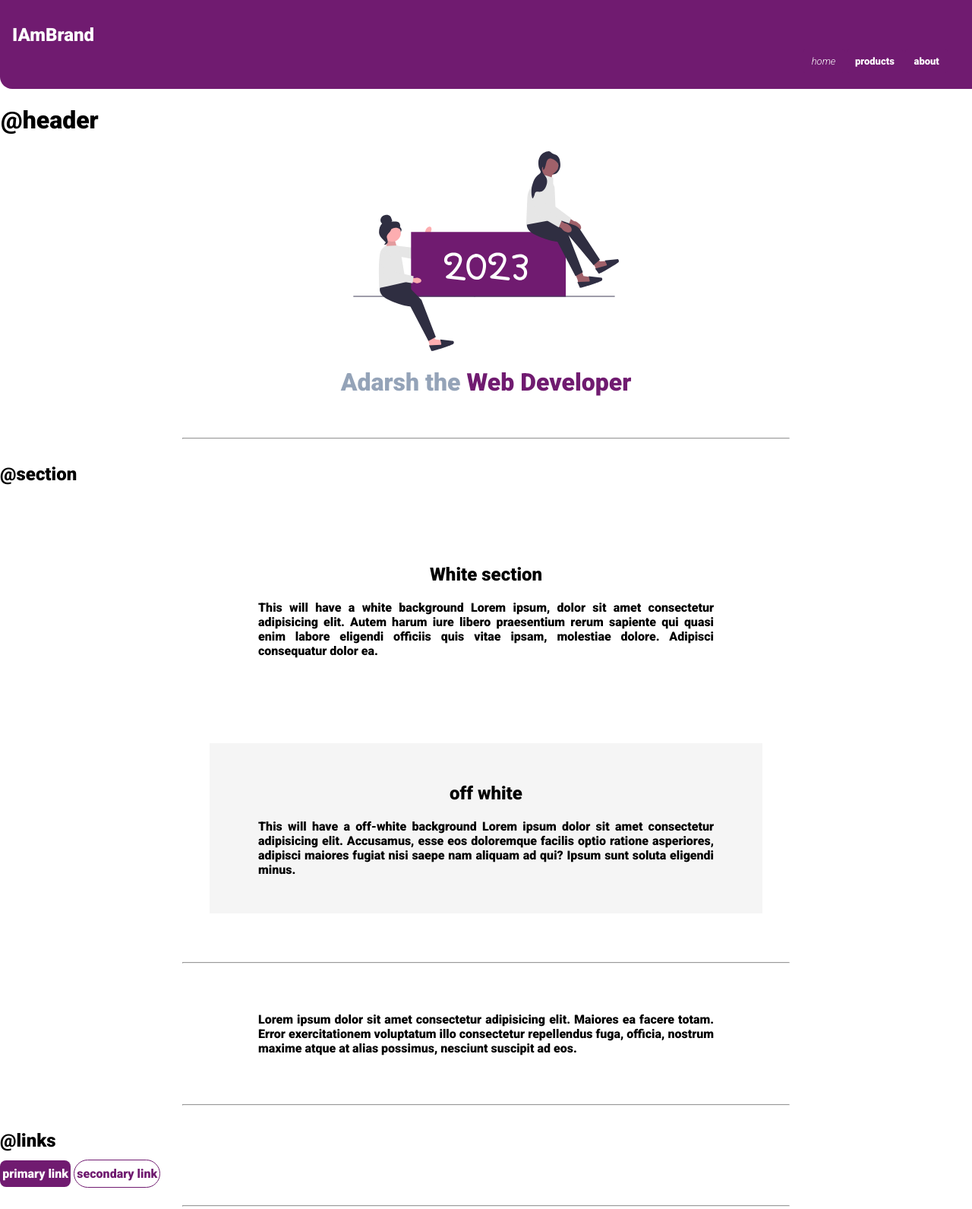
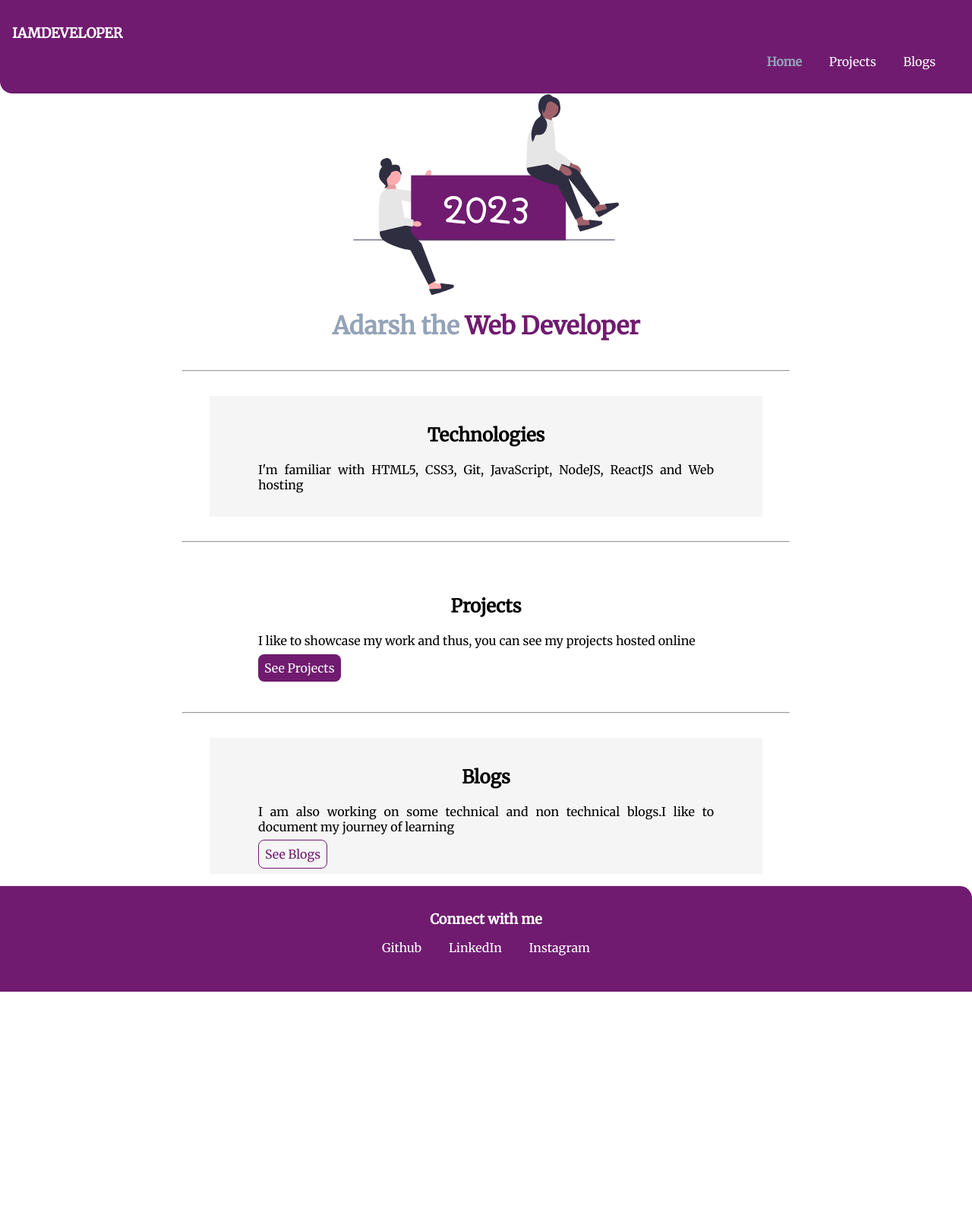
Before and after one commit to adarshportfolio/student-site, a plain HTML site: page index.html in a window 1280 px wide. Shown: the top 1591 px of the page at 76% size. After the commit the page ends 1305 px from the top, so only its background shows below. Drawn offline with Linux system fonts and the light colour scheme.

Commit message:
Fun : Complete

```diff
--- a/index.html
+++ b/index.html
@@ -1,29 +1,26 @@
 <!DOCTYPE html>
 <html lang="en">
-
 <head>
     <meta charset="UTF-8">
     <meta http-equiv="X-UA-Compatible" content="IE=edge">
     <meta name="viewport" content="width=device-width, initial-scale=1.0">
-    <title>Document</title>
-
+    <title>Home | Adarsh</title>
     <link rel="stylesheet" href="styles.css">
 </head>
-
 <body>
-
+    <!-- Nav Bar -->
     <nav class="navigation container">
-        <div class="nav-brand">IAmBrand</div>
+        <div class="nav-brand">IAMDEVELOPER</div>
 
         <ul class="list-non-bullet nav-links">
-            <li class="list-item-inline"><a class="link link-active" href="/">home</a></li>
-            <li class="list-item-inline"><a class="link" href="/">products</a></li>
-            <li class="list-item-inline"><a class="link" href="/">about</a></li>
+            <li class="list-item-inline"><a class="link link-active" href="/">Home</a></li>
+            <li class="list-item-inline"><a class="link" href="/projects.html">Projects</a></li>
+            <li class="list-item-inline"><a class="link" href="/blogs.html">Blogs</a></li>
         </ul>
     </nav>
 
+    <!-- Header -->
     <header class="hero container">
-        <h1>@header</h1>
         <img class="hero-image" src="undraw_new_year_2023_pfnc.svg" alt="header-image">
 
         <h1 class="hero-header">Adarsh the <span class="head-highlight">Web Developer</span> </h1>
@@ -31,80 +28,54 @@
 
     <hr>
 
-    <h2>@section</h2>
-    <section class="section">
-        <div class="container container-fluid">
-            <h1>White section</h1>
-            <p>This will have a white background Lorem ipsum, dolor sit amet consectetur adipisicing elit. Autem harum
-                iure libero praesentium rerum sapiente qui quasi enim labore eligendi officiis quis vitae ipsam,
-                molestiae dolore. Adipisci consequatur dolor ea.</p>
-        </div>
-    </section>
-
     <section class="section">
         <div class="container container-fluid ow">
-            <h1>off white</h1>
-            <p>This will have a off-white background Lorem ipsum dolor sit amet consectetur adipisicing elit. Accusamus,
-                esse eos doloremque facilis optio ratione asperiores, adipisci maiores fugiat nisi saepe nam aliquam ad
-                qui? Ipsum sunt soluta eligendi minus.</p>
+            <h1>Technologies</h1>
+            <p>I'm familiar with HTML5, CSS3, Git, JavaScript, NodeJS, ReactJS and Web hosting</p>
+
         </div>
     </section>
 
     <hr>
 
-    <div class="container-fluid">Lorem ipsum dolor sit amet consectetur adipisicing elit. Maiores ea facere totam. Error
-        exercitationem voluptatum illo consectetur repellendus fuga, officia, nostrum maxime atque at alias possimus,
-        nesciunt suscipit ad eos.</div>
+    <section class="section">
+        <div class="container container-fluid">
+            <h1>Projects</h1>
+            <p>I like to showcase my work and thus, you can see my projects hosted online</p>
+
+                <a class="link primary-link" href="projects.html">See Projects</a>
+
+
+        </div>
+    </section>
 
     <hr>
 
+    <section class="section">
+        <div class="container container-fluid ow">
+            <h1>Blogs</h1>
+            <p>I am also working on some technical and non technical blogs.I like to document my journey of learning</p>
+            <a class="link secondary-link" href="/">See Blogs</a>
+        </div>
+    </section>
 
-    <div>
-        <h2>@links</h2>
-        <a class="link primary-link" href="/">primary link</a>
-        <!--Note there are 2 class here-->
-        <a class="link secondary-link" href="/">secondary link</a>
-    </div>
-
-    <hr>
-
-    <div>
-        <h2>@lists-1</h2>
-        <ul>
-            <li>Item1</li>
-            <li>Item2</li>
-            <li>Item3</li>
-            <li>Item4</li>
-        </ul>
-    </div>
-
-    <div class="inline-list">
-        <h2>@lists-2</h2>
-        <ol class="pad">
-            <li class="list-item-inline">Item1</li>
-            <li class="list-item-inline">Item2</li>
-            <li class="list-item-inline">Item3</li>
-            <li class="list-item-inline">Item4</li>
-        </ol>
-    </div>
-
-    <h2>@footer</h2>
+    <!-- Footer -->
     <footer class="footer">
         <div class="footer-header">
-            Some small heading inside footer.
+            Connect with me
         </div>
         <ul class="list-non-bullet">
             <li class="list-item-inline">
-                <a class="link" href="/">SomeLink1</a>
+                <a class="link" href="https:/github.com/adarshportfolio">Github</a>
             </li>
             <li class="list-item-inline">
-                <a class="link" href="/">SomeLink2</a>
+                <a class="link" href="https://www.linkedin.com/in/adarshvsanthosh/">LinkedIn</a>
             </li>
             <li class="list-item-inline">
-                <a class="link" href="/">SomeLink3</a>
+                <a class="link" href="https://www.instagram.com/__aspirant_radiation__/">Instagram</a>
             </li>
         </ul>
     </footer>
+
 </body>
-
 </html>
--- a/styles.css
+++ b/styles.css
@@ -1,4 +1,4 @@
-@import url('https://fonts.googleapis.com/css2?family=Roboto:ital,wght@0,900;1,300&display=swap');
+@import url('https://fonts.googleapis.com/css2?family=Merriweather&display=swap');
 /* form google fonts */
 
 
@@ -9,135 +9,146 @@
     --off-white: #f5f5f5;
 }
 
-body{
-    font-family: 'Roboto', sans-serif;
-    /* from google fonts */
+body {
+    font-family: 'Merriweather', serif;
+    /* from google fonts - CSS rules to specify families*/
     margin: 0px;
     /* margin is zero - to get end to end wide page */
 }
-#takethis{
+
+#takethis {
     font-family: 'Roboto', sans-serif;
 }
 
-.container{
-    padding: 0rem 1rem; /*TopBottom LeftRight*/
+.container {
+    padding: 0rem 1rem;
+    /*TopBottom LeftRight*/
     text-align: justify;
 }
 
-.container-fluid{
+.container-fluid {
     max-width: 600px;
     margin: auto;
-    padding: 2rem 4rem;
+    padding: 1rem 4rem;
     text-align: justify;
 }
 
 
-.link{
+.link {
     text-decoration: none;
-    padding: 0.5rem 0.2rem;
+    padding: 0.5rem 0.5rem;
+    font-style: normal;
 }
 
-.primary-link{
+.primary-link {
     background-color: var(--primary-color);
     color: var(--white);
     border-radius: 0.5rem;
 }
 
-.secondary-link{
+.secondary-link {
     color: var(--primary-color);
-    border-radius: 5.5rem;
+    border-radius: 0.5rem;
     border: 1px solid var(--primary-color);
 }
 
-hr{
-    margin: 2rem 15rem;
+hr {
+    margin: 1rem 15rem;
     /* top-bottom, left-right */
 }
 
-.list-non-bullet{
+.list-non-bullet {
     list-style: none;
 }
 
-.list-item-inline{
+.list-item-inline {
     display: inline;
     padding: 0.5rem 0.5rem;
     background-color: var(--primary-color);
     border-radius: 0.2rem;
 }
 
-.inline-list{
+.inline-list {
     padding: 1rem 1rem;
 }
 
 /* navigation */
 /* you should alter ul for link position in nav bar */
 /* you should alter <a> for link font and spacing */
-.navigation{
+.navigation {
     background-color: var(--primary-color);
     color: var(--white);
     border-bottom-left-radius: 1rem;
-padding: 1rem 1rem;}
+    padding: 1rem 1rem;
+}
 
-.navigation .link{
+.navigation .link {
     text-align: end;
     color: var(--white);
 }
 
-.navigation .nav-brand{
-    font-size: x-large;
+.navigation .nav-brand {
+    font-size: large;
     font-weight: bold;
     padding-top: 1rem;
 }
 
-.navigation .nav-links{
+.navigation .nav-links {
     padding: 0px 1rem;
     text-align: end;
- font-size: small;
+    font-size: medium;
     font-weight: lighter;
 }
+
 /* link active is for highlighting in which page we are - that link appears bolder or italic as in out case */
-.navigation .link-active{
-font-style: italic;
+.navigation .link-active {
+    font-weight: 900;
+    color: var(--font-gray);
 }
 
 /* Heading */
-.hero{
-    padding:1px;
+.hero {
+    padding: 1px;
 }
 
-.hero .hero-image{
+.hero .hero-image {
     max-width: 350px;
     display: block;
     margin: auto;
 }
 
-.hero .hero-header{
+.hero .hero-header {
     color: var(--font-gray);
     text-align: center;
 }
 
-.head-highlight{
+.head-highlight {
     color: var(--primary-color);
 }
 
+.head-box{
+    border: 1px solid var(--primary-color);
+    border-radius: 0.5rem;
+}
+
 /* Section */
-.section{
-    padding: 2rem;
+.section {
+    padding: 1rem 2rem;
 
 }
 
 
 
-.section h1{
+.section h1 {
     text-align: center;
 }
 
-.ow{
-    background-color: var(--off-white) ;
+.ow {
+    background-color: var(--off-white);
 }
 
 /* Footer */
-.footer{
+.footer {
     background-color: var(--primary-color);
     color: var(--white);
     border-top-right-radius: 1rem;
@@ -145,10 +156,15 @@ margin: auto;
     text-align: center;
 }
 
-.footer .link{
+.footer .link {
     color: white;
 }
 
-.footer ul{
+.footer ul {
     padding-inline-start: 0px;
 }
+
+.footer .footer-header{
+    font-weight: bolder;
+    font-size: large;
+}
```
Also changed, not shown: blogs.html (added, +33 -0 lines), lib/components.html (added, +110 -0 lines), projects.html (added, +50 -0 lines). Lines whose indentation alone changed are shown as unchanged.
